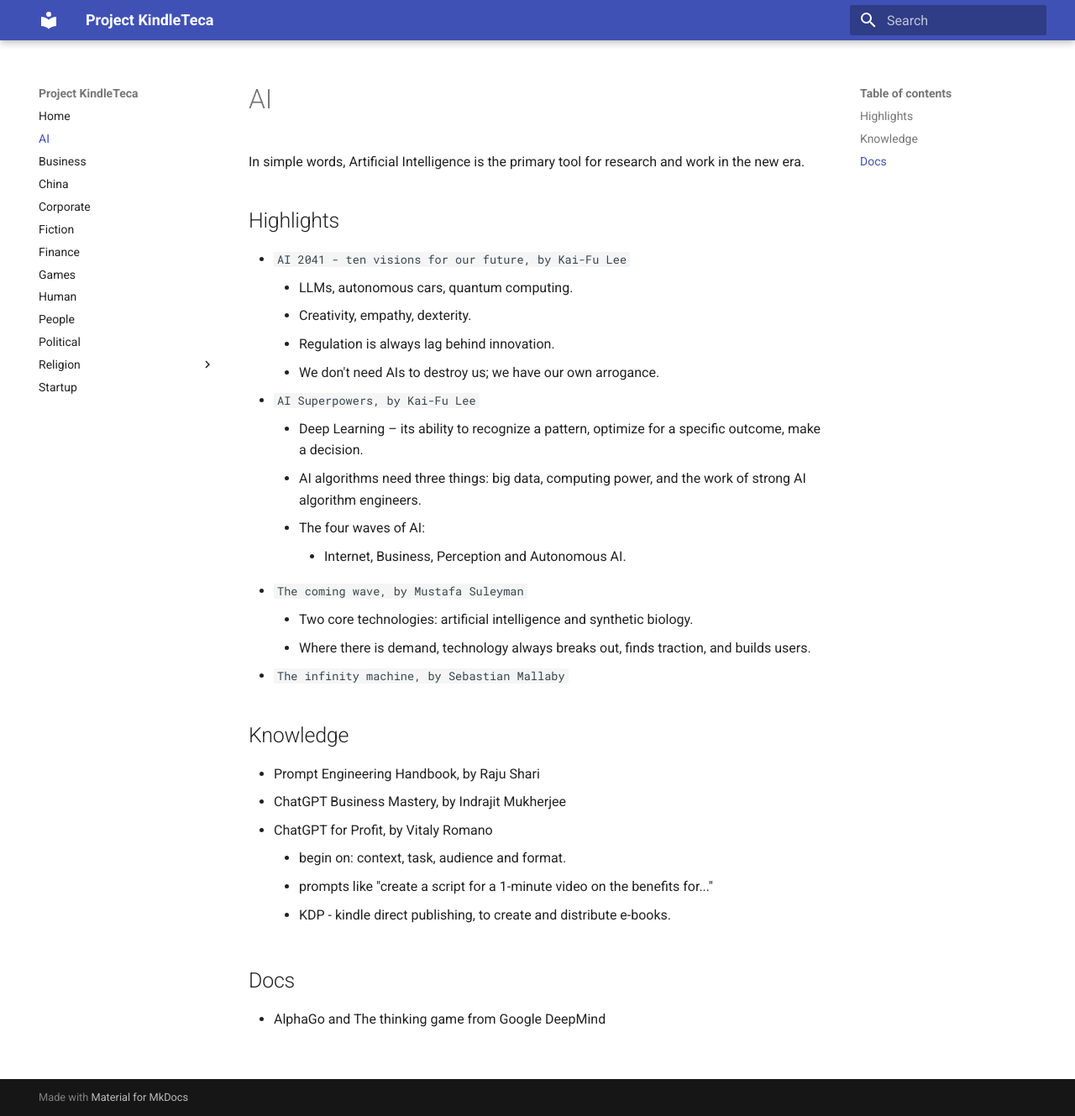
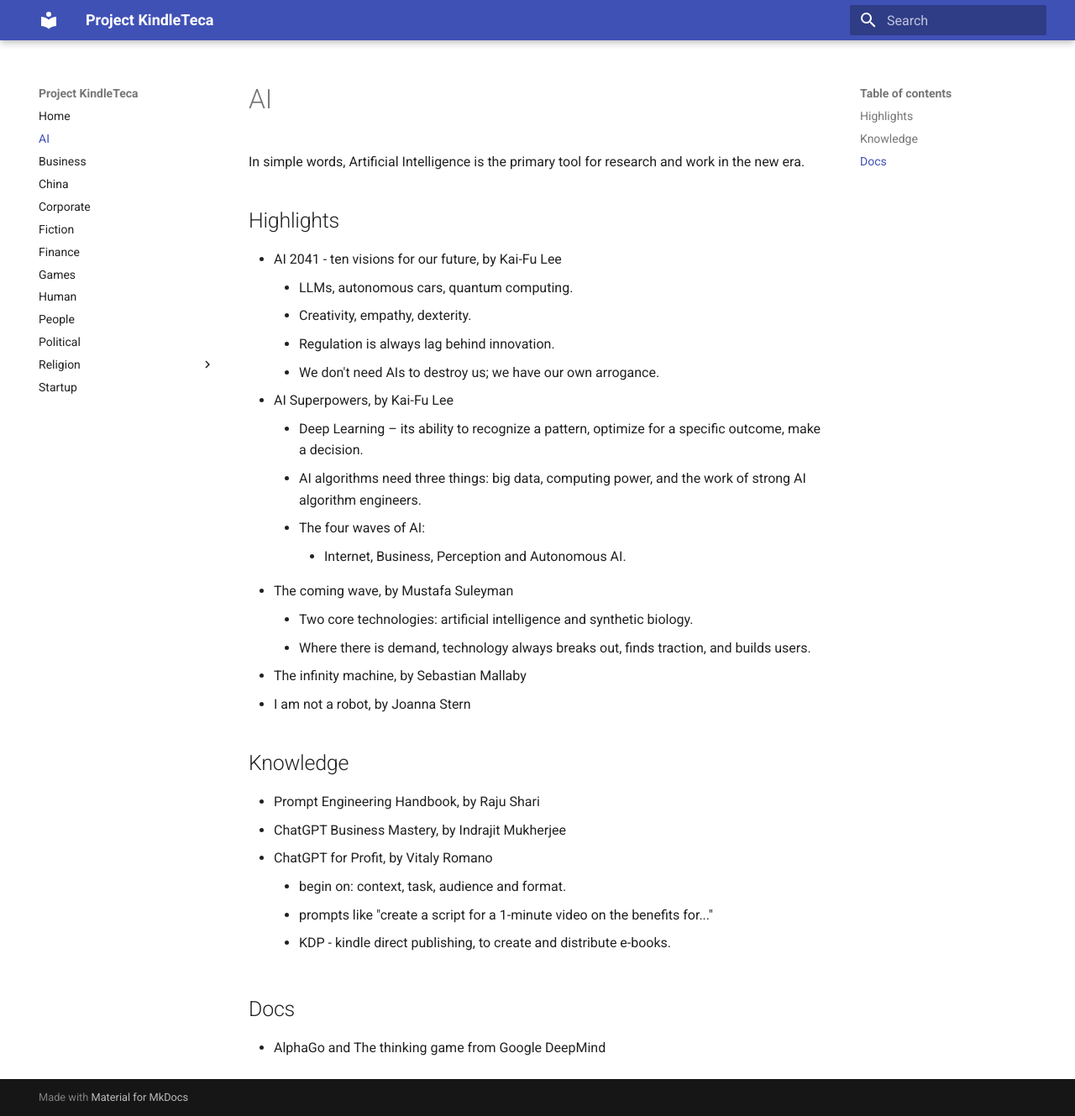
Before and after one commit to renatobrf/kindle-teca, an MkDocs documentation site: the page built from docs/ai.md, in a window 1280 px wide and 1329 px high. Shown: the whole window at 84% size. Built offline with MkDocs 1.6.1 and Material for MkDocs 9.7.7, drawn with Linux system fonts in a browser that asks for light colours.

Commit message:
Fix formatting issues in ai.md

````diff
--- a/docs/ai.md
+++ b/docs/ai.md
@@ -1,20 +1,21 @@
-<p>In simple words, Artificial Intelligence is the primary tool for research and work in the new era.</p>
+In simple words, Artificial Intelligence is the primary tool for research and work in the new era.
 
 ## Highlights
-- ```AI 2041 - ten visions for our future, by Kai-Fu Lee```
+- AI 2041 - ten visions for our future, by Kai-Fu Lee
     - LLMs, autonomous cars, quantum computing.
     - Creativity, empathy, dexterity.
     - Regulation is always lag behind innovation.
     - We don't need AIs to destroy us; we have our own arrogance.
-- ```AI Superpowers, by Kai-Fu Lee```
+- AI Superpowers, by Kai-Fu Lee
     - Deep Learning – its ability to recognize a pattern, optimize for a specific outcome, make a decision.
     - AI algorithms need three things: big data, computing power, and the work of strong AI algorithm engineers.
     - The four waves of AI:
         - Internet, Business, Perception and Autonomous AI.
-- ```The coming wave, by Mustafa Suleyman```
+- The coming wave, by Mustafa Suleyman
     - Two core technologies: artificial intelligence and synthetic biology.
     - Where there is demand, technology always breaks out, finds traction, and builds users.
-- ```The infinity machine, by Sebastian Mallaby```
+- The infinity machine, by Sebastian Mallaby
+- I am not a robot, by Joanna Stern
 
 ## Knowledge
 - Prompt Engineering Handbook, by Raju Shari
````
